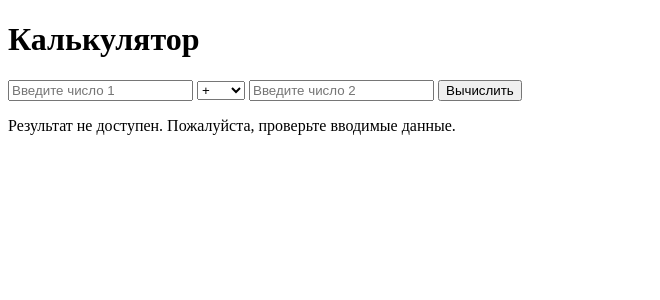
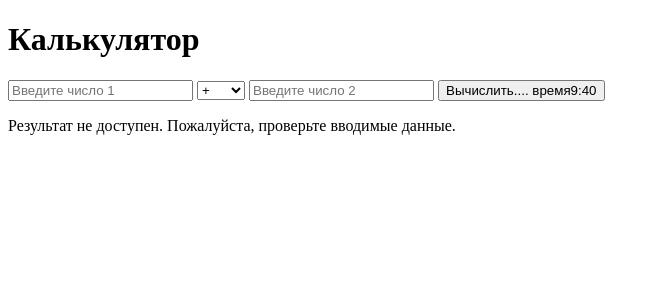
Before and after one commit to baha227/Bots, a Flask app: page / in a window 1280 px wide. Shown: the top 300 px of the page, without its empty margins (0-660 px from the left). Run offline with Flask 3, Linux system fonts and the light colour scheme.

Commit message:
Update index.html

```diff
--- a/templates/index.html
+++ b/templates/index.html
@@ -19,7 +19,7 @@
             <option value="min">Min</option>
         </select>
         <input type="number" name="num2" required step="any" placeholder="Введите число 2">
-        <button type="submit">Вычислить</button>
+        <button type="submit">Вычислить.... время9:40</button>
     </form>
 
     {% if result is not none %}
```
